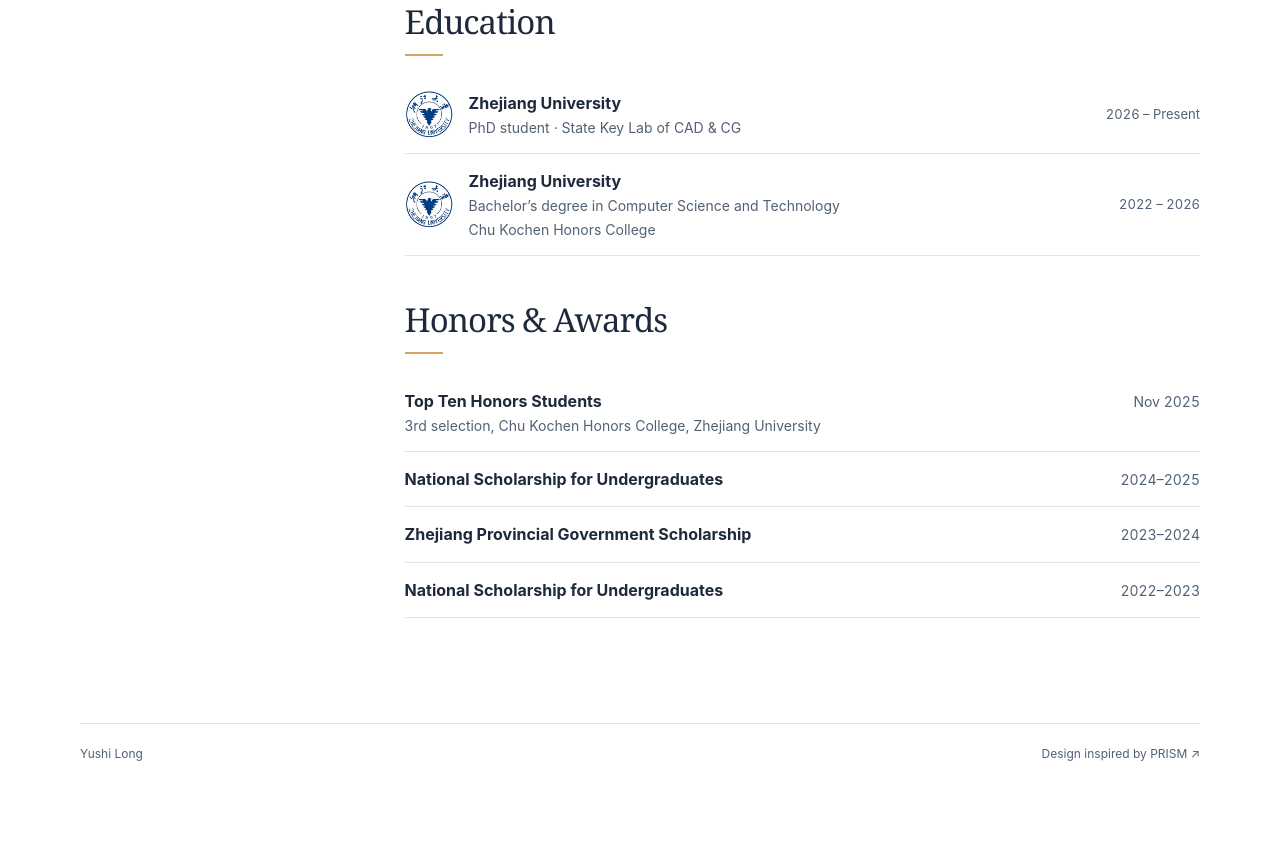
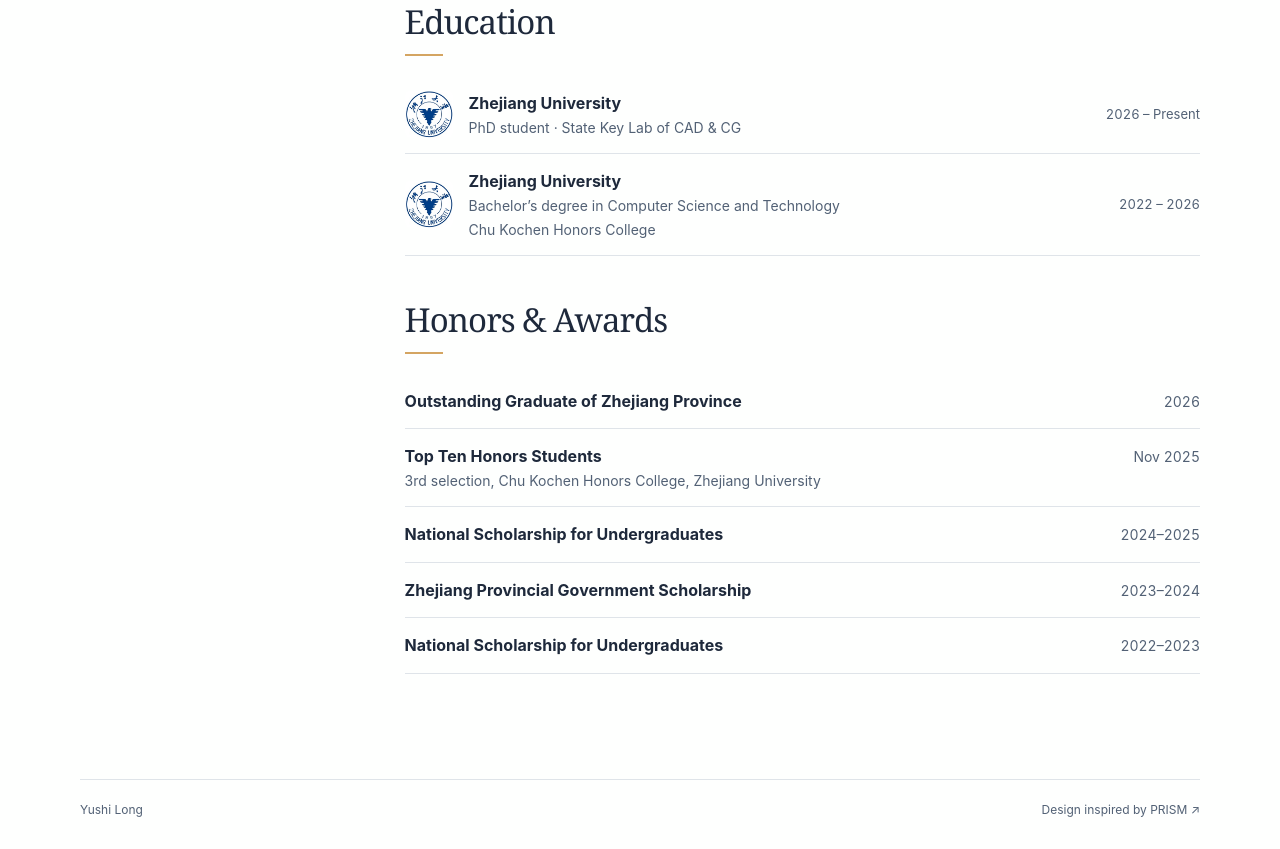
Before and after one commit to AutonomierLong/autonomierlong.github.io, a plain HTML site: page index.html in a window 1280 px wide. Shown: the part 1406-2255 px from the top of the page. Before the commit the page ends 2200 px from the top, so only its background shows below. Drawn offline with Linux system fonts and the light colour scheme.

Commit message:
Add Zhejiang Province Outstanding Graduate honor

```diff
--- a/index.html
+++ b/index.html
@@ -35,6 +35,7 @@
 <section id="honors">
 <h2>Honors &amp; Awards</h2>
 <ul class="awards">
+  <li><strong>Outstanding Graduate of Zhejiang Province</strong><time datetime="2026">2026</time></li>
   <li><div><strong>Top Ten Honors Students</strong><br>3rd selection, Chu Kochen Honors College, Zhejiang University</div><time datetime="2025-11">Nov 2025</time></li>
   <li><strong>National Scholarship for Undergraduates</strong><span>2024–2025</span></li>
   <li><strong>Zhejiang Provincial Government Scholarship</strong><span>2023–2024</span></li>
```
